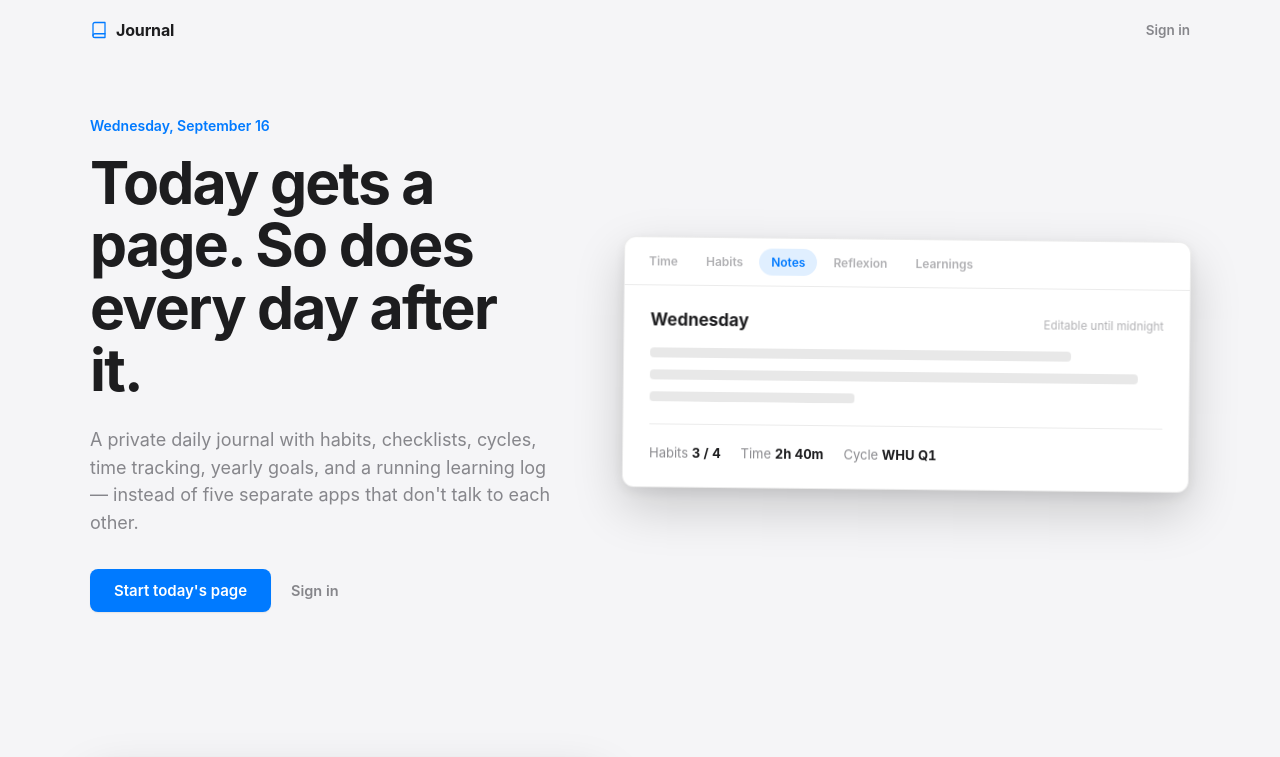
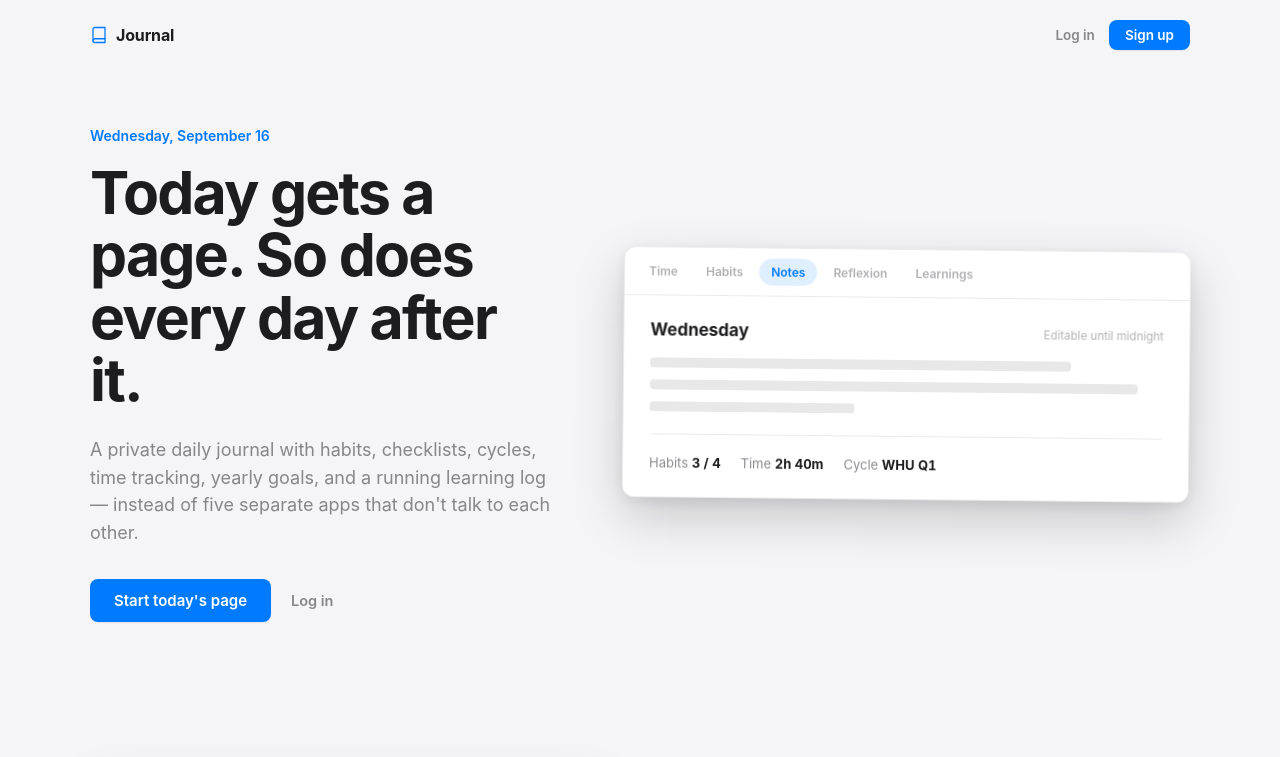
Before and after one commit to raphaelferreiralopes/daypage, a website: page public/index.html in a window 1280 px wide. Shown: the top 757 px of the page. Drawn offline with Linux system fonts and the light colour scheme.

Commit message:
Split the landing page's auth link into Log in + Sign up
Header, hero, and closing CTA now point new-user actions at
/app?mode=signup and returning-user actions at plain /app, instead of
one ambiguous "Sign in" everywhere. auth.js reads that ?mode=signup
param on boot and opens straight into the sign-up form, so a Sign up
click doesn't land on sign-in and make people hunt for the toggle.

Co-Authored-By: Claude Sonnet 5 <noreply@anthropic.com>

```diff
--- a/public/index.html
+++ b/public/index.html
@@ -37,7 +37,10 @@
       <svg viewBox="0 0 24 24" fill="none" stroke="currentColor" stroke-width="1.7" stroke-linecap="round" stroke-linejoin="round"><path d="M4 19.5A2.5 2.5 0 0 1 6.5 17H20"/><path d="M6.5 2H20v20H6.5A2.5 2.5 0 0 1 4 19.5v-15A2.5 2.5 0 0 1 6.5 2z"/></svg>
       Journal
     </div>
-    <a href="/app" id="lpNavSignIn">Sign in</a>
+    <div id="lpNavActions">
+      <a href="/app" id="lpNavSignIn">Log in</a>
+      <a href="/app?mode=signup" id="lpNavSignUp" class="btn-primary">Sign up</a>
+    </div>
   </header>
 
   <main>
@@ -48,8 +51,8 @@
           <h1>Today gets a page. So does every day after it.</h1>
           <p class="lede">A private daily journal with habits, checklists, cycles, time tracking, yearly goals, and a running learning log — instead of five separate apps that don't talk to each other.</p>
           <div id="lpHeroActions">
-            <a href="/app" class="btn-primary">Start today's page</a>
-            <a href="/app" class="btn-text">Sign in</a>
+            <a href="/app?mode=signup" class="btn-primary">Start today's page</a>
+            <a href="/app" class="btn-text">Log in</a>
           </div>
         </div>
         <div>
@@ -214,7 +217,7 @@
     <section id="lpCta">
       <div class="wide">
         <h2>Start today's page.</h2>
-        <a href="/app" class="btn-primary">Get started — it's free</a>
+        <a href="/app?mode=signup" class="btn-primary">Get started — it's free</a>
         <p class="cta-note">Every account is isolated at the database level. No shared journal, no admin view — nothing another user can ever see.</p>
       </div>
     </section>
@@ -222,7 +225,7 @@
 
   <footer id="lpFooter">
     <span>Journal</span>
-    <a href="/app">Sign in</a>
+    <a href="/app">Log in</a>
   </footer>
 
   <script src="/landing.js"></script>
--- a/public/landing.css
+++ b/public/landing.css
@@ -81,8 +81,10 @@ a:focus-visible, button:focus-visible {
 }
 #lpBrand { display: flex; align-items: center; gap: 8px; font-size: 16px; font-weight: 700; letter-spacing: -0.01em; }
 #lpBrand svg { width: 18px; height: 18px; color: var(--accent); }
+#lpNavActions { display: flex; align-items: center; gap: 14px; }
 #lpNavSignIn { font-size: 13.5px; font-weight: 600; color: var(--muted); }
 #lpNavSignIn:hover { color: var(--text); }
+#lpNavSignUp { padding: 7px 16px; font-size: 13.5px; }
 
 /* --- hero: big, asymmetric, the screen's full width ------------------- */
 #lpHero { padding: 56px 0 80px; }
```
Also changed, not shown: public/auth.js (+6 -1 lines).
